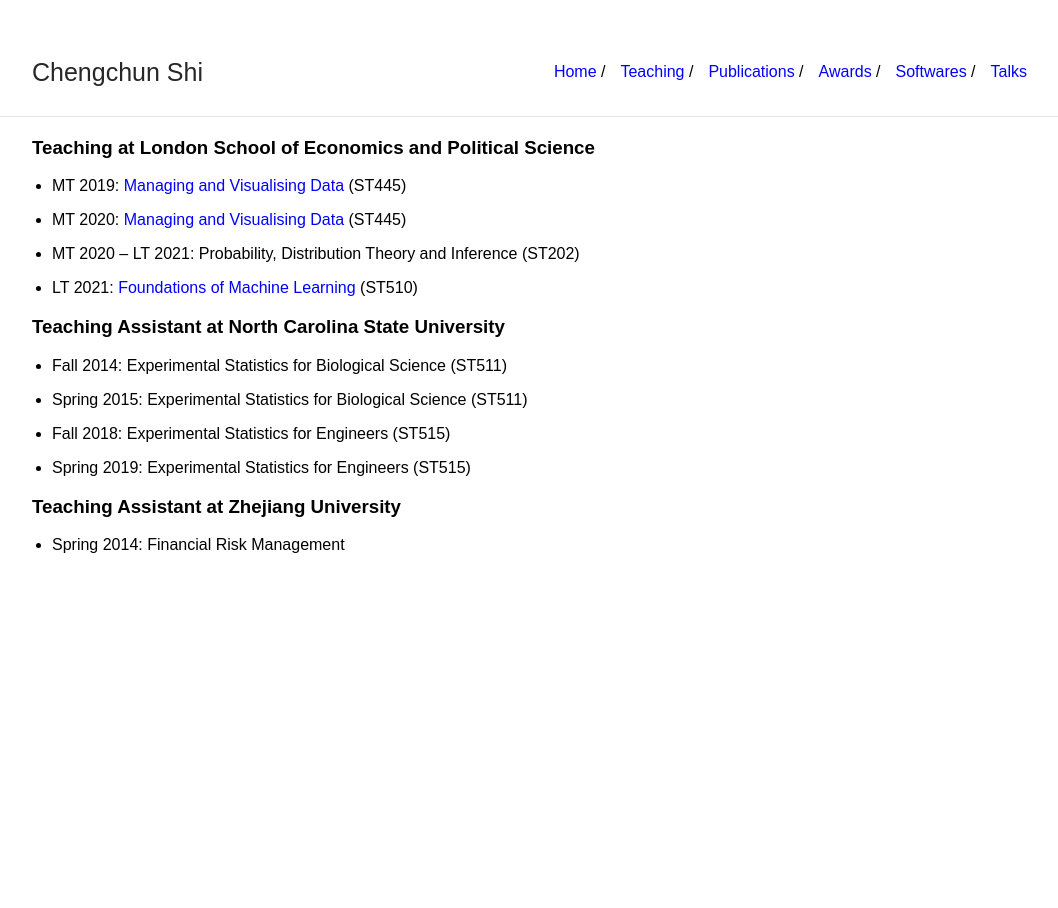
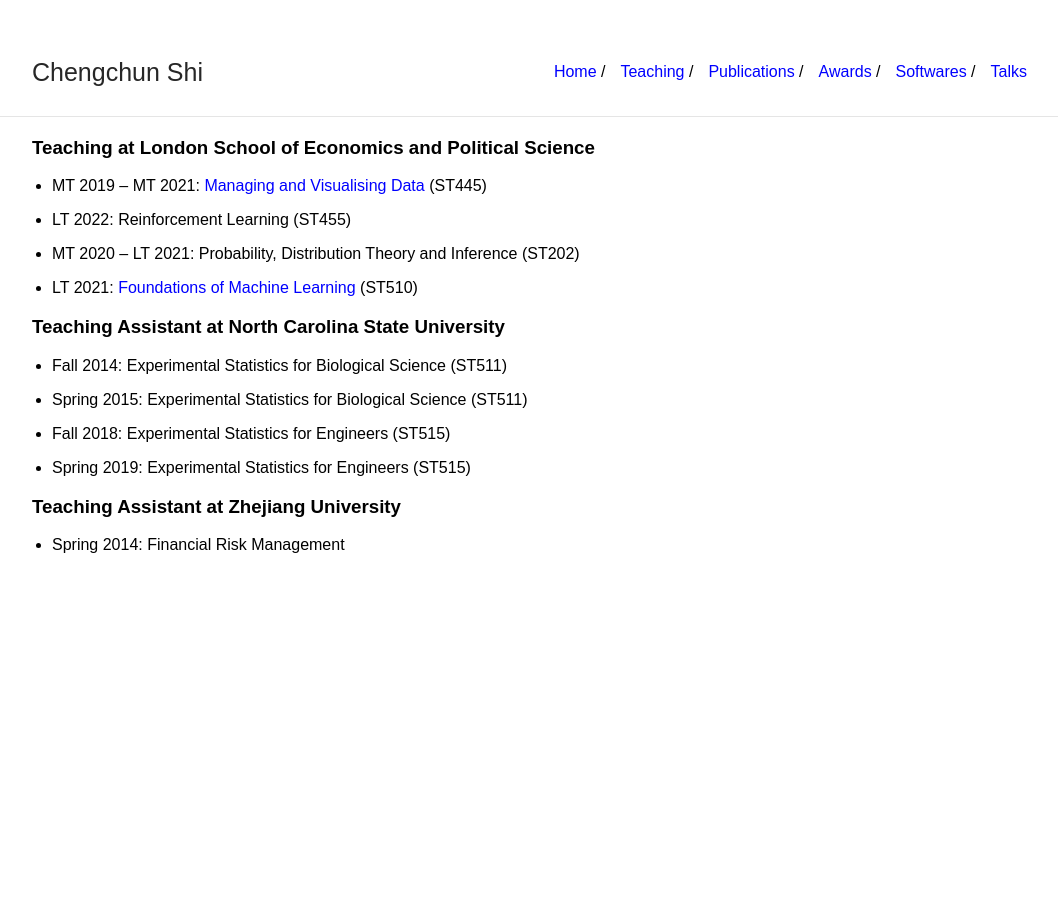
Before and after one commit to callmespring/callmespring.github.io, a Jekyll site: the page built from teaching.md, in a window 1280 px wide. Shown: the whole page, without its empty margins (108-1166 px from the left). Built offline with Jekyll 4.4.1, drawn with Linux system fonts in a browser that asks for light colours.

Commit message:
Update teaching.md

```diff
--- a/teaching.md
+++ b/teaching.md
@@ -5,9 +5,9 @@
 
 ### Teaching at London School of Economics and Political Science
 
-* MT 2019: [Managing and Visualising Data](https://lse-st445.github.io/) (ST445)
+* MT 2019 -- MT 2021: [Managing and Visualising Data](https://lse-st445.github.io/) (ST445)
 
-* MT 2020: [Managing and Visualising Data](https://lse-st445.github.io/) (ST445)
+* LT 2022: Reinforcement Learning (ST455)
 
 * MT 2020 -- LT 2021: Probability, Distribution Theory and Inference (ST202)
 
```
